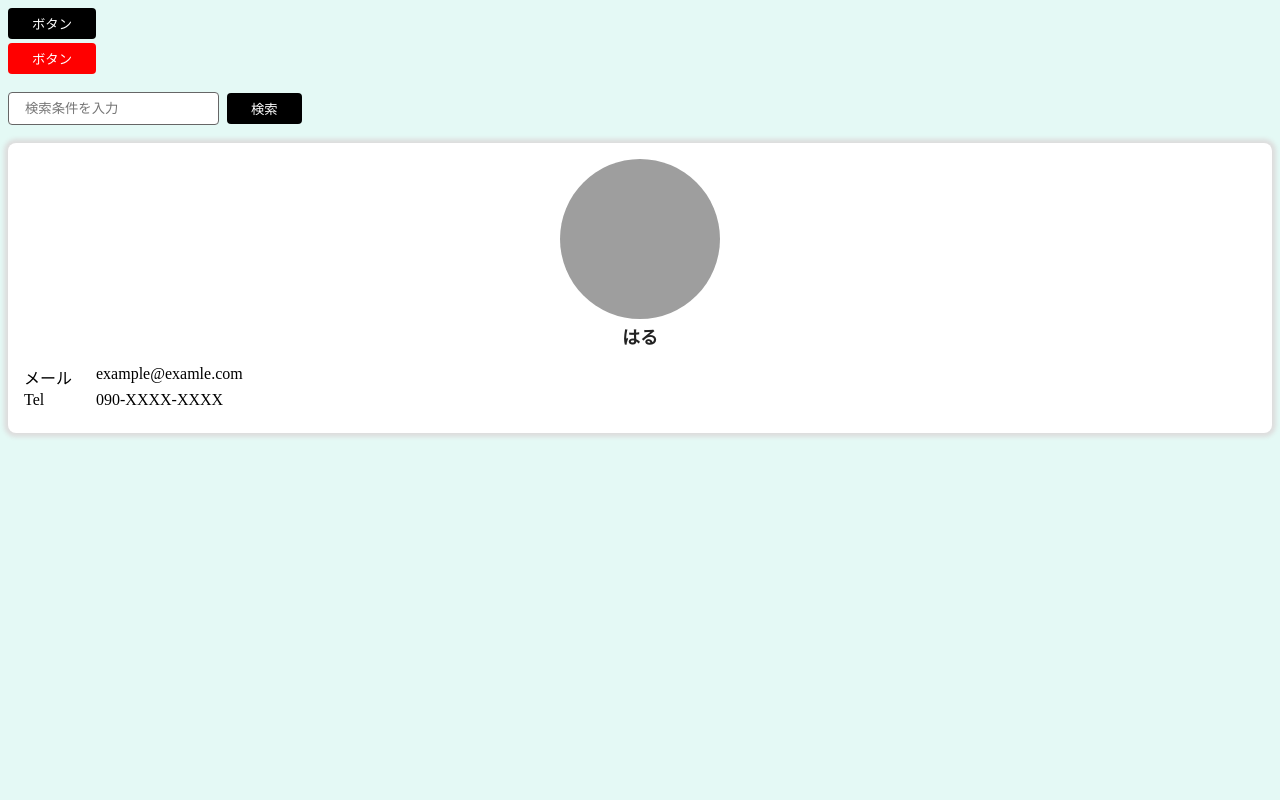
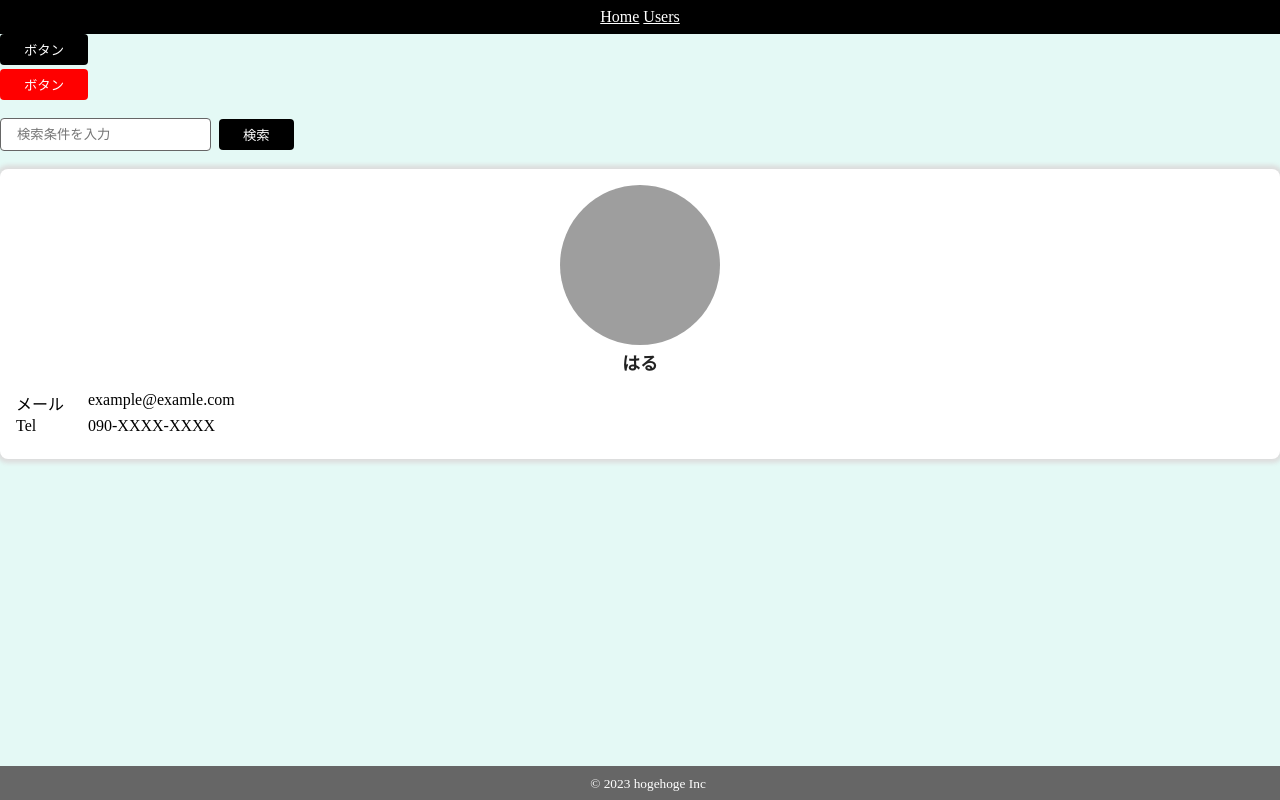
Before and after one commit to meiyin118/udemy_react_jakee_stepup_atomicdesign, a React (Create React App) app: page /users in a window 1280 px wide. Built offline with nearby package versions, Linux system fonts and the light colour scheme; grey boxes are pictures that could not be loaded.

Commit message:
セクション6 Atomic Design（Template）Headerのみ/Header&Footerありページのテンプレートの作成

```diff
--- a/src/App.js
+++ b/src/App.js
@@ -1,7 +1,10 @@
+import { BrowserRouter } from "react-router-dom";
 import { PrimaryButton } from "./components/atoms/button/PrimaryButton";
 import { SecondaryButton } from "./components/atoms/button/SecondaryButton";
 import { SearchInput } from "./components/molecules/SearchInput";
 import { UserCard } from "./components/organisms/user/UserCard";
+// import { HeaderOnly } from "./components/templates/HeaderOnly";
+import { DefaultLayout } from "./components/templates/DefaultLayout";
 import "./styles.css";
 
 // User Cardに渡す情報
@@ -14,7 +17,12 @@
 
 export default function App() {
   return (
+    <BrowserRouter>
+      <DefaultLayout>
         <div className="App">
+          {/* <HeaderOnly>
+          <p>hoge</p>
+        </HeaderOnly> */}
           <PrimaryButton>ボタン</PrimaryButton>
           <br />
           <SecondaryButton>ボタン</SecondaryButton>
@@ -24,5 +32,7 @@
           <br />
           <UserCard user={user} />
         </div>
+      </DefaultLayout>
+    </BrowserRouter>
   );
 }
--- /dev/null
+++ b/src/components/atoms/layout/Footer.jsx
@@ -0,0 +1,19 @@
+import styled from "styled-components";
+
+export const Footer = () => {
+  return (
+    <SFooter>
+      <small>&copy; 2023 hogehoge Inc</small>
+    </SFooter>
+  );
+};
+
+const SFooter = styled.footer`
+  position: fixed;
+  bottom: 0;
+  width: 100%;
+  padding: 8px;
+  background-color: #666;
+  color: #fff;
+  text-align: center;
+`;
--- /dev/null
+++ b/src/components/atoms/layout/Header.jsx
@@ -0,0 +1,31 @@
+import { Link } from "react-router-dom";
+import styled from "styled-components";
+export const Header = () => {
+  return (
+    <SHeader>
+      <SLink to="/">Home</SLink>
+      <SLink to="/users">Users</SLink>
+    </SHeader>
+  );
+};
+
+const SHeader = styled.header`
+    padding: 8px;
+    background-color: #000;
+    color: #fff;
+    text-align: center;
+    a {
+        color: #fff;
+        &:hover {
+            color: red;
+        }
+    }
+`;
+
+// 既存のコンポーネントを拡張するときは、styled(コンポーネント名)にする
+const SLink = styled(Link)`
+display: inline-block;
+    &:not(:first-of-type) {
+        margin-left: 4px;
+    }
+`;
--- /dev/null
+++ b/src/components/templates/DefaultLayout.jsx
@@ -0,0 +1,15 @@
+// HeaderとFooterがあるページ
+import { Header } from "../atoms/layout/Header";
+import { Footer } from "../atoms/layout/Footer";
+
+export const DefaultLayout = (props) => {
+  // コンテンツはpropsで渡す
+  const { children } = props;
+  return (
+    <>
+      <Header />
+      {children}
+      <Footer />
+    </>
+  );
+};
--- /dev/null
+++ b/src/components/templates/HeaderOnly.jsx
@@ -0,0 +1,13 @@
+// Headerのみページ
+import { Header } from "../atoms/layout/Header";
+
+export const HeaderOnly = (props) => {
+  // コンテンツはpropsで渡す
+  const { children } = props;
+  return (
+    <>
+      <Header />
+      {children}
+    </>
+  );
+};
--- a/src/styles.css
+++ b/src/styles.css
@@ -1,3 +1,5 @@
 body {
   background-color: #e4f9f5;
+  margin: 0;
+  min-height: 100vh;
 }
```
Lines whose indentation alone changed are shown as unchanged.
